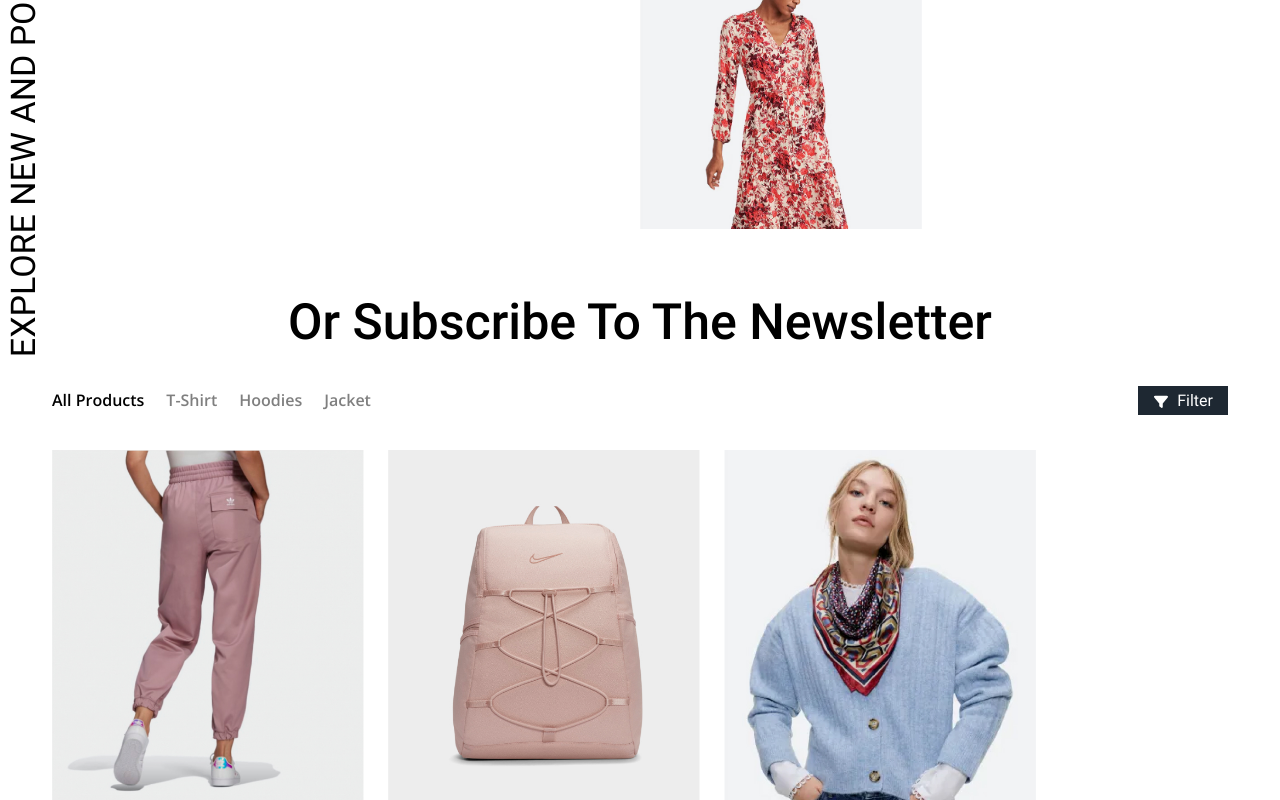
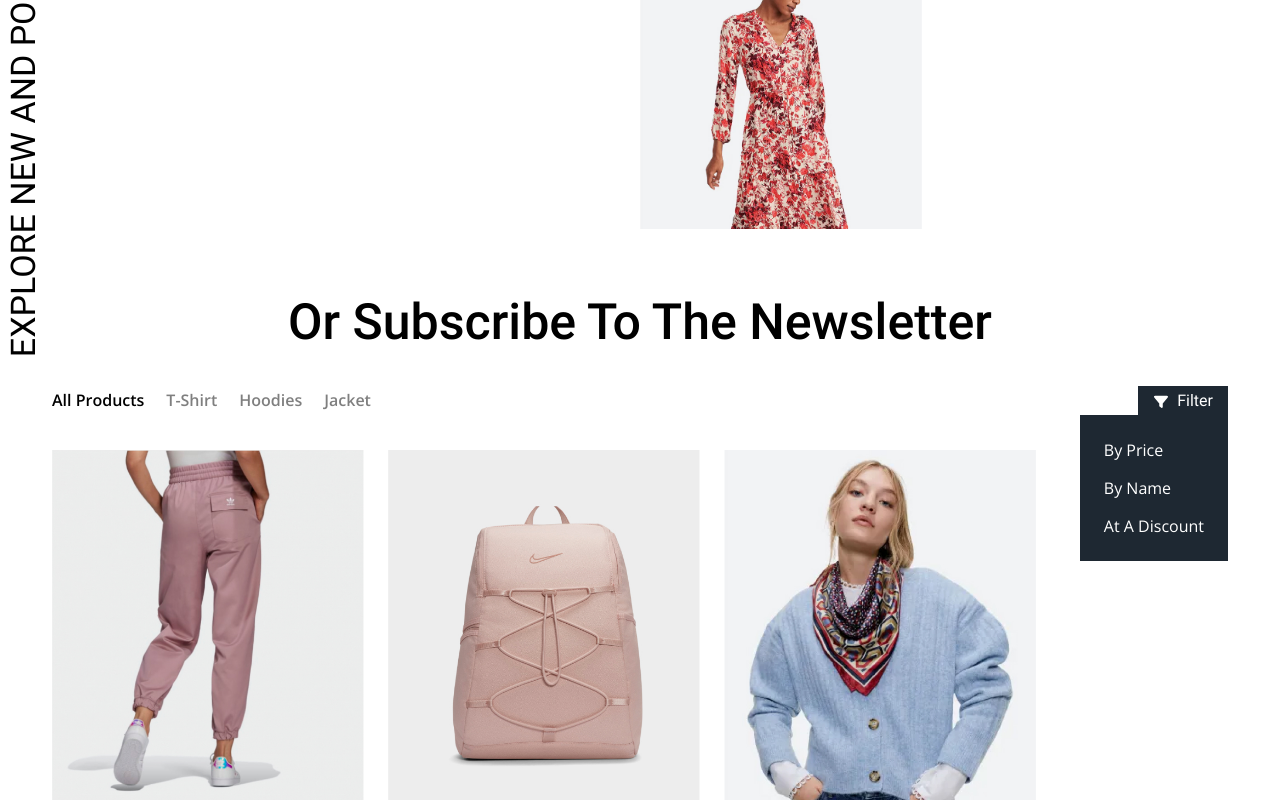
Before and after one commit to korol-oleksii/coral, a plain HTML site: page index.html in a window 1280 px wide. Both pictures are taken after a click on the button "Filter". Shown: the part 1204-2004 px from the top of the page. Drawn offline with Linux system fonts and the light colour scheme.

Commit message:
main.js | add events open dropMenu and scroll to up

```diff
--- a/assets/css/main.css
+++ b/assets/css/main.css
@@ -276,6 +276,14 @@ path {
 }
 .is-hidden {
     display: none;
+}
+.overlay {
+    position: fixed;
+    top: 0;
+    left: 0;
+    width: 100%;
+    height: 100%;
+    z-index: -1;
 }
 /*select box*/
 .select-area {
--- a/assets/js/main.js
+++ b/assets/js/main.js
@@ -36,10 +36,37 @@ const productSlider = new Swiper('.product-slider', {
         },
     },
 });
-
 function getDirection() {
     let windowWidth = window.innerWidth;
-    let direction = window.innerWidth <= 600 ? 'vertical' : 'horizontal';
+    return windowWidth <= 600 ? 'vertical' : 'horizontal';
+}
 
-    return direction;
+//open dropMenu
+function toggleDropMenu() {
+    let toggleDropButton = document.querySelectorAll('[data-drop]');
+
+    for (let a = 0; a < toggleDropButton.length; a++) {
+        let dataDrop = toggleDropButton[a].getAttribute('data-drop');
+
+        toggleDropButton[a].onclick = function () {
+            this.classList.toggle('is-active');
+
+            let toggleDropBox = document.querySelectorAll(`[data-drop-box="${dataDrop}"]`)[0];
+            toggleDropBox.classList.toggle('is-hidden');
+            toggleDropBox.classList.toggle('is-active');
+        }
+        document.querySelector('.overlay').addEventListener('click', function(){
+            this.classList.remove('is-active');
+        });
+    }
 }
+toggleDropMenu();
+
+//scroll to up
+document.querySelector('.btn-scroll-top').addEventListener('click', function(){
+    window.scrollTo({
+        top: 0,
+        left: 0,
+        behavior: "smooth",
+    });
+});
--- a/index.html
+++ b/index.html
@@ -378,6 +378,7 @@
                                                 </span>
                                             </button>
                                             <div class="product-cat__box select-box select-box-black is-hidden" data-drop-box="product-filter">
+                                                <div class="overlay" data-drop="product-filter"></div>
                                                 <div class="select-box__list">
                                                     <div class="select-box__item">
                                                         <a href="#" class="select-box__link">
```
